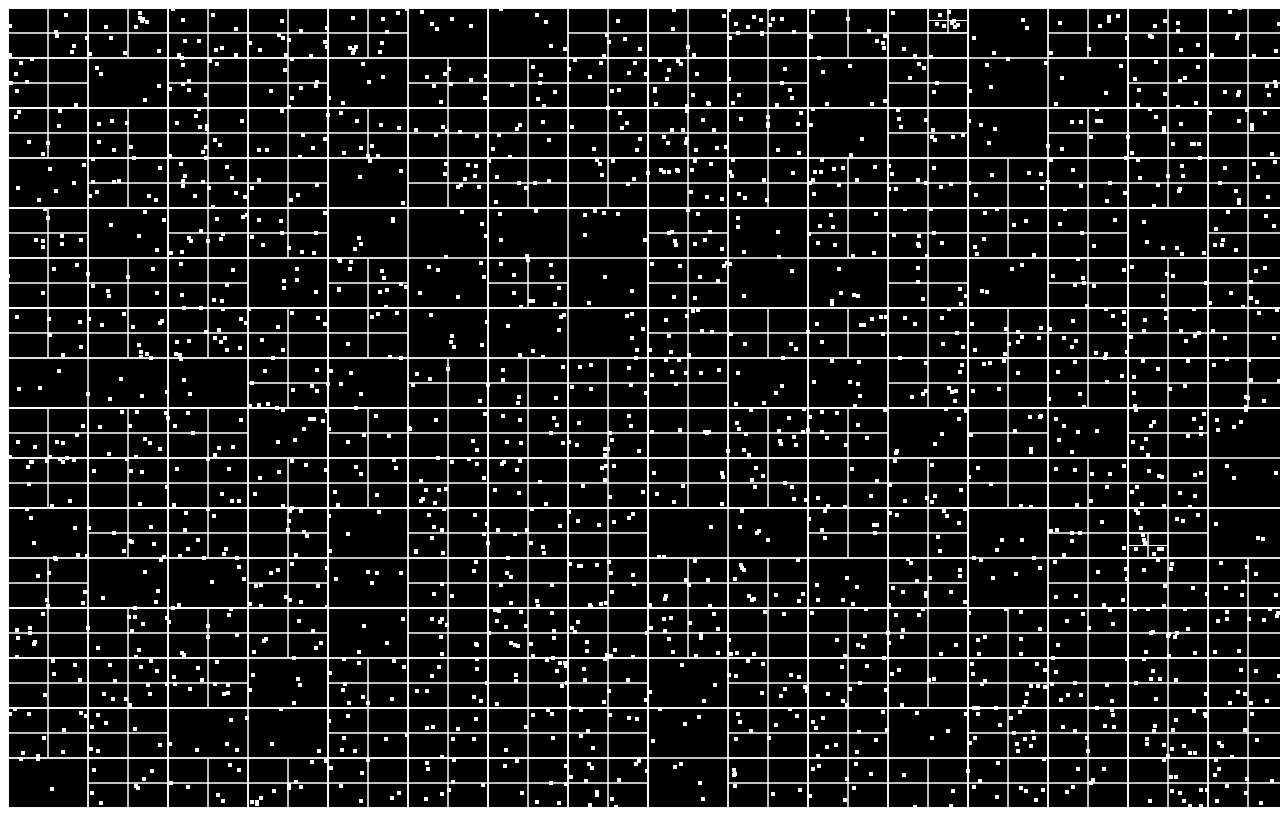
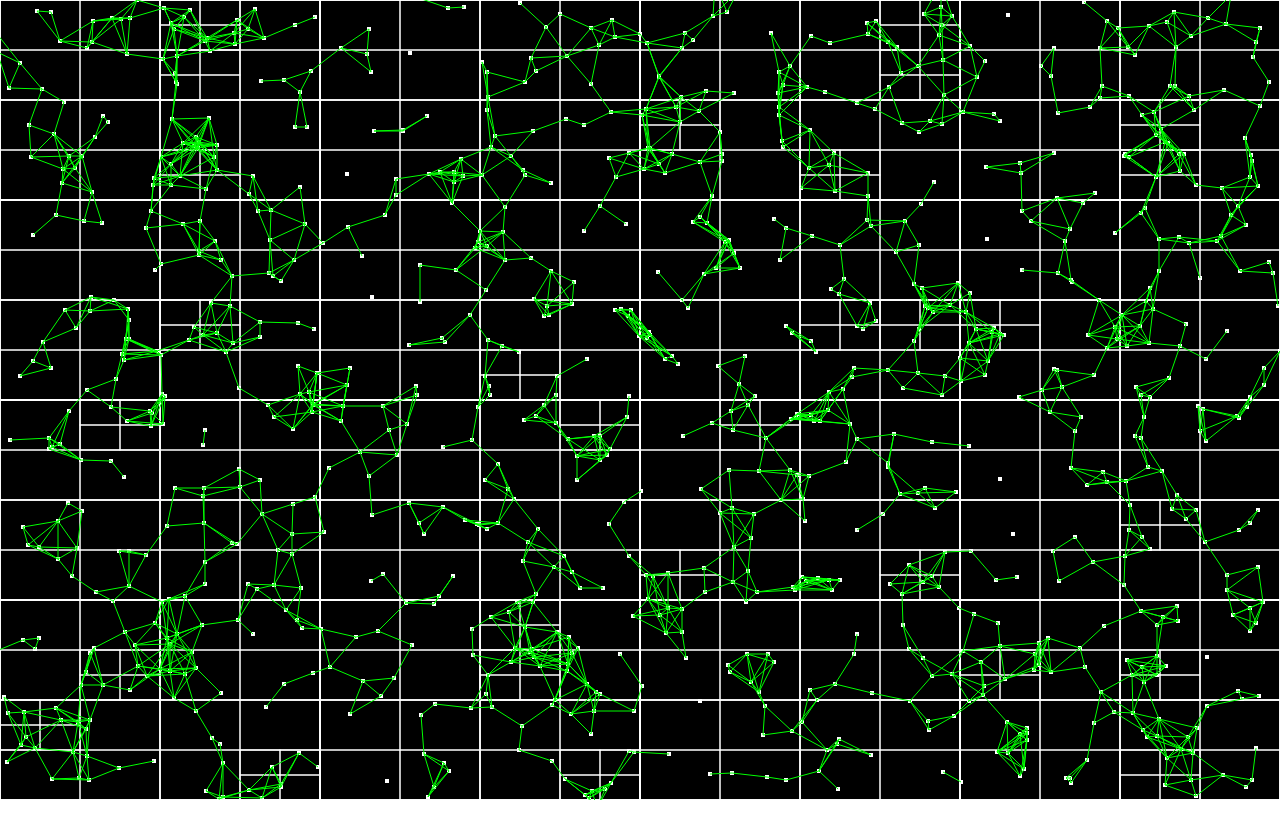
Before and after one commit to TiagoHucs/Quadtree, a plain HTML site: page index.html in a window 1280 px wide. Drawn offline with Linux system fonts and the light colour scheme; animation ran at ten frames a second.

Commit message:
finalizando estudo

```diff
--- a/Canvas.js
+++ b/Canvas.js
@@ -6,8 +6,6 @@ class Canvas {
             document.body.appendChild(this.canvas);
             this.canvas.width = window.innerWidth;
             this.canvas.height = window.innerHeight;
-           // this.canvas.style.border = "1px solid black";
-
         }
         this.ctx = this.canvas.getContext("2d");
         this.canvas.addEventListener('click', e => {
@@ -45,4 +43,12 @@ class Canvas {
         }
         this.ctx.fillRect(x,y,w,w);
     }
+
+    line(x1,y1,x2,y2,color){
+        this.ctx.strokeStyle = color;
+        this.ctx.beginPath();
+        this.ctx.moveTo(x1,y1);
+        this.ctx.lineTo(x2,y2);
+        this.ctx.stroke();
+    }
 }
--- a/Quadtree.js
+++ b/Quadtree.js
@@ -79,8 +79,17 @@ class Quadtree {
     }
 }
 
+//criando canvas
 var ca = new Canvas();
+
+//criando pontos
 let points = [];
+for (let i = 1; i <= 1000; i++) {
+    let x = Random.int(0, ca.canvas.width);
+    let y = Random.int(0, ca.canvas.height);
+    let p = new Point(x, y)
+    points.push(p);
+}
 
 function meuMouseClick(mp){
     console.log(mp);
@@ -100,13 +109,45 @@ function meuMouseClick(mp){
 ca.onMouseClick = meuMouseClick;
 
 var rect = new Rectangle(0, 0, ca.canvas.width, ca.canvas.height);
-var qt = new Quadtree(4, rect);
-for (let i = 1; i <= 2000; i++) {
-    let x = Random.int(0, ca.canvas.width);
-    let y = Random.int(0, ca.canvas.height);
-    let p = new Point(x, y)
-    points.push(p);
-    qt.add(p);
+var distance = 40;
+
+
+
+var qt;
+
+function update() {
+    qt = new Quadtree(4, rect);
+    points.forEach(p => {
+        p.x += Random.number(-2,2);
+        p.y += Random.number(-2,2);
+        qt.add(p);
+    });
 }
-ca.clear("black");
-qt.draw(ca);
+
+function render(){
+    ca.clear("black");
+    qt.draw(ca);
+    for (var i = 0; i < points.length; i++) {
+        let a = points[i];
+        for (var c = i + 1; c < points.length; c++) {
+            let b = points[c];
+
+            let x = a.x - b.x;
+            let y = a.y - b.y;
+            let h = Math.hypot(x,y);
+
+            if(h <= distance){
+                ca.line(a.x , a.y , b.x , b.y, "rgb(0,255,0)");
+            }
+
+        }
+    }
+}
+
+function execute(){
+    update();
+    render();
+    requestAnimationFrame(execute);
+}
+
+requestAnimationFrame(execute);
--- a/Random.js
+++ b/Random.js
@@ -1,10 +1,20 @@
 class Random {
-    static number(min,max){
-        let r = Math.random();
-        let m = (min - max);
-        let res = r * m + min;
-        return res;
-    }
+
+    static number(min, max) {
+        // Certifique-se de que o valor mínimo seja menor que o valor máximo
+        if (min >= max) {
+          throw new Error('O valor mínimo deve ser menor que o valor máximo.');
+        }
+
+        // Gera um número aleatório entre 0 (inclusive) e 1 (exclusivo)
+        const random = Math.random();
+
+        // Ajusta o número para o intervalo entre min e max
+        const randomNumber = Math.floor(random * (max - min + 1)) + min;
+
+        return randomNumber;
+      }
+
     static color(min,max){
         let r = Math.floor(this.int(0,255))
         let g = Math.floor(this.int(0,255))
--- a/index.html
+++ b/index.html
@@ -1,5 +1,5 @@
 <html>
-    <body>
+    <body style="border: 0px; margin: 0px;">
         <script src="Random.js"></script>
         <script src="Canvas.js"></script>
         <script src="Point.js"></script>
```
Also changed, not shown: img1.JPG (renamed from img.JPG), img2.JPG (added), 1 other file.
